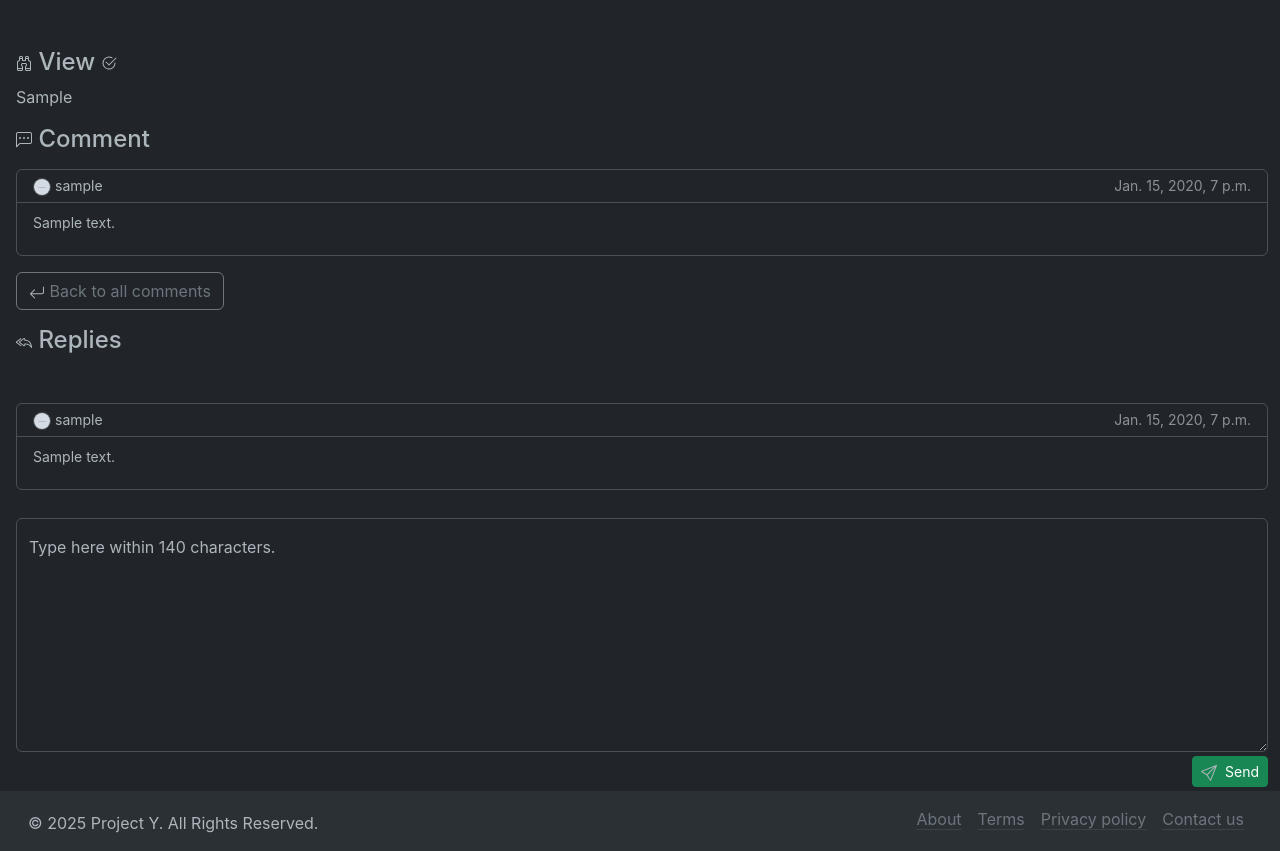
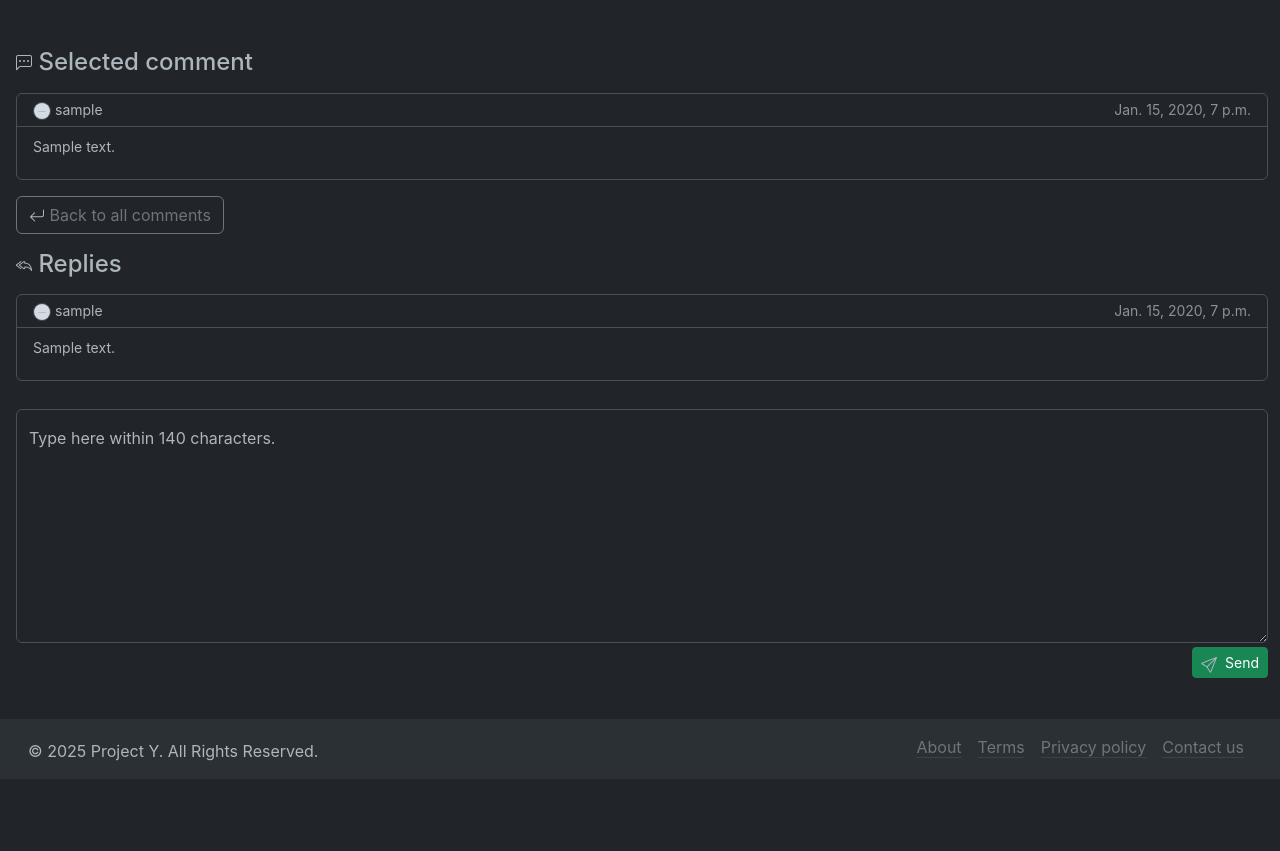
Before and after one commit to dsatoh20/ReadEchoes, a Django app: page /record/1/reply/1 in a window 1280 px wide. Shown: the part 217-1068 px from the top of the page. After the commit the page ends 978 px from the top, so only its background shows below. Run offline with Django 4.2, Linux system fonts and the light colour scheme; a user stored in the database is signed in; tables that the repository leaves empty hold one stand-in row (values such as "Sample post"); grey boxes marked "Sample" are stand-in pictures; some libraries are stand-ins or nearby versions.

Commit message:
removed view-div

```diff
--- a/templates/records/reply.html
+++ b/templates/records/reply.html
@@ -54,30 +54,13 @@
 </div>
 {% endblock %}
 {% block content %}
-<!--書籍情報-->
-<!--書籍情報-->
-<div class="mt-3">
-    <h4>
-        <svg xmlns="http://www.w3.org/2000/svg" width="16" height="16" fill="currentColor" class="bi bi-binoculars" viewBox="0 0 16 16">
-            <path d="M3 2.5A1.5 1.5 0 0 1 4.5 1h1A1.5 1.5 0 0 1 7 2.5V5h2V2.5A1.5 1.5 0 0 1 10.5 1h1A1.5 1.5 0 0 1 13 2.5v2.382a.5.5 0 0 0 .276.447l.895.447A1.5 1.5 0 0 1 15 7.118V14.5a1.5 1.5 0 0 1-1.5 1.5h-3A1.5 1.5 0 0 1 9 14.5v-3a.5.5 0 0 1 .146-.354l.854-.853V9.5a.5.5 0 0 0-.5-.5h-3a.5.5 0 0 0-.5.5v.793l.854.853A.5.5 0 0 1 7 11.5v3A1.5 1.5 0 0 1 5.5 16h-3A1.5 1.5 0 0 1 1 14.5V7.118a1.5 1.5 0 0 1 .83-1.342l.894-.447A.5.5 0 0 0 3 4.882zM4.5 2a.5.5 0 0 0-.5.5V3h2v-.5a.5.5 0 0 0-.5-.5zM6 4H4v.882a1.5 1.5 0 0 1-.83 1.342l-.894.447A.5.5 0 0 0 2 7.118V13h4v-1.293l-.854-.853A.5.5 0 0 1 5 10.5v-1A1.5 1.5 0 0 1 6.5 8h3A1.5 1.5 0 0 1 11 9.5v1a.5.5 0 0 1-.146.354l-.854.853V13h4V7.118a.5.5 0 0 0-.276-.447l-.895-.447A1.5 1.5 0 0 1 12 4.882V4h-2v1.5a.5.5 0 0 1-.5.5h-3a.5.5 0 0 1-.5-.5zm4-1h2v-.5a.5.5 0 0 0-.5-.5h-1a.5.5 0 0 0-.5.5zm4 11h-4v.5a.5.5 0 0 0 .5.5h3a.5.5 0 0 0 .5-.5zm-8 0H2v.5a.5.5 0 0 0 .5.5h3a.5.5 0 0 0 .5-.5z"/>
-        </svg>
-        View
-        {% if item.completed == True %}
-        <svg xmlns="http://www.w3.org/2000/svg" width="16" height="16" fill="currentColor" class="bi bi-check2-circle" viewBox="0 0 16 16">
-            <path d="M2.5 8a5.5 5.5 0 0 1 8.25-4.764.5.5 0 0 0 .5-.866A6.5 6.5 0 1 0 14.5 8a.5.5 0 0 0-1 0 5.5 5.5 0 1 1-11 0"/>
-            <path d="M15.354 3.354a.5.5 0 0 0-.708-.708L8 9.293 5.354 6.646a.5.5 0 1 0-.708.708l3 3a.5.5 0 0 0 .708 0z"/>
-        </svg>
-        {% endif %}
-    </h4>
-    <div class="">{{item.report|linebreaks}}</div>
-</div>
 <div class="mt-3">
     <h4>
         <svg xmlns="http://www.w3.org/2000/svg" width="16" height="16" fill="currentColor" class="bi bi-chat-left-dots" viewBox="0 0 16 16">
             <path d="M14 1a1 1 0 0 1 1 1v8a1 1 0 0 1-1 1H4.414A2 2 0 0 0 3 11.586l-2 2V2a1 1 0 0 1 1-1zM2 0a2 2 0 0 0-2 2v12.793a.5.5 0 0 0 .854.353l2.853-2.853A1 1 0 0 1 4.414 12H14a2 2 0 0 0 2-2V2a2 2 0 0 0-2-2z"/>
             <path d="M5 6a1 1 0 1 1-2 0 1 1 0 0 1 2 0m4 0a1 1 0 1 1-2 0 1 1 0 0 1 2 0m4 0a1 1 0 1 1-2 0 1 1 0 0 1 2 0"/>
         </svg>
-        Comment
+        Selected comment
     </h4>
 </div>
 <!--リプライ対象のコメント-->
@@ -100,7 +83,7 @@
     Replies
 </h4>
 <!--リプライ一覧-->
-<div class="mt-5">
+<div class="mt-3">
     {% for reply in replies %}
         {% include 'records/comment-component.html' with item=reply user=login_user %}
     {% empty %}
@@ -108,7 +91,7 @@
 {% endfor %}
 </div>
 <!--リプライフォーム-->
-<div class="mt-3">
+<div class="mt-3 pb-5">
     <div class="mb-2">
         <form action="{% url 'records:reply' item.id comment.id %}" method="post" class="mt-1">
             {% csrf_token %}
```
